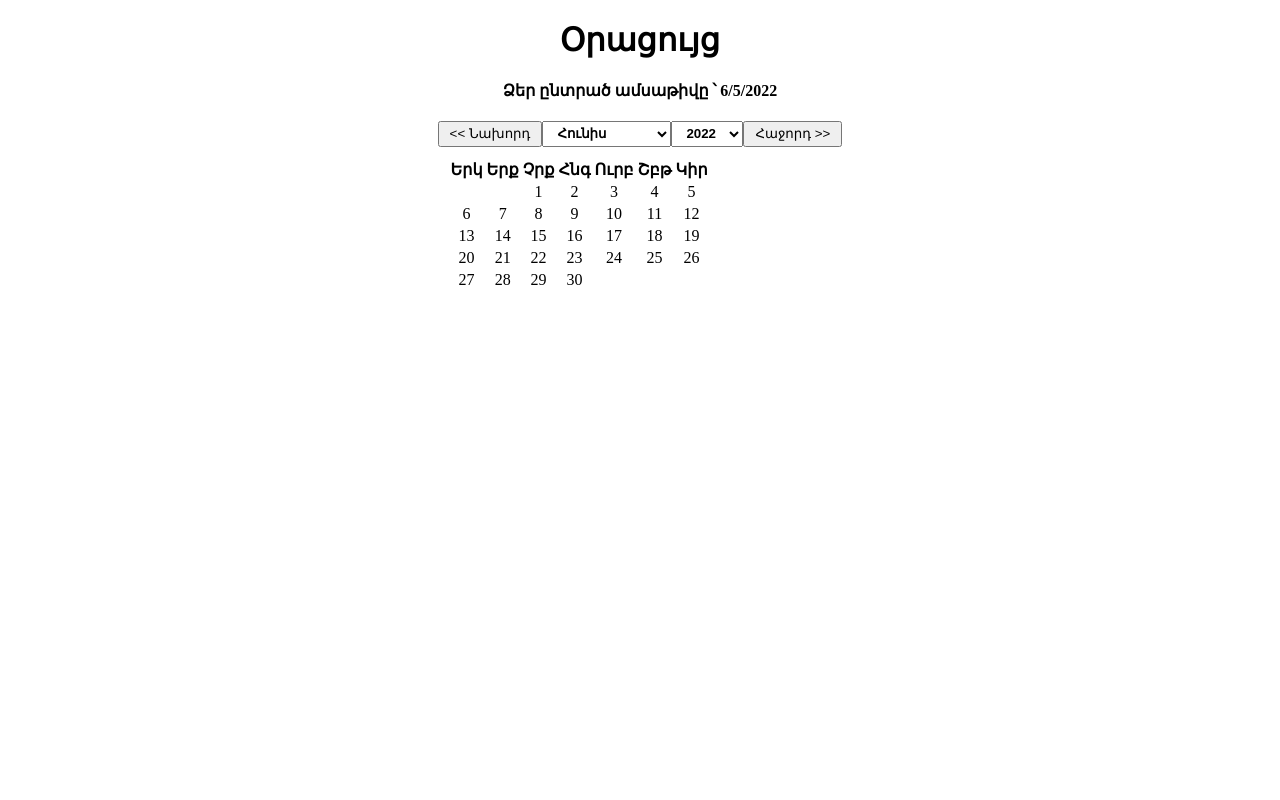
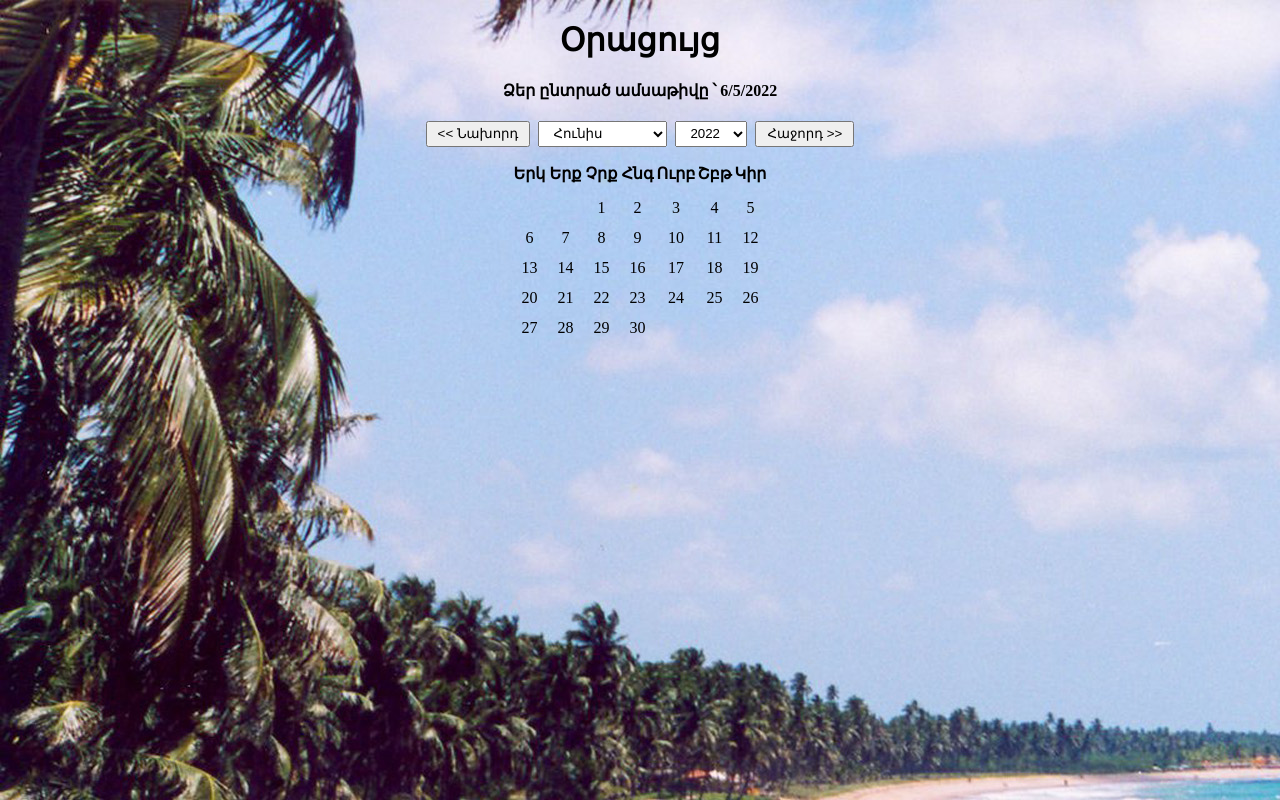
Before and after one commit to AndMkh7/Calendar, a React (Create React App) app: page / in a window 1280 px wide. Built offline with nearby package versions, Linux system fonts and the light colour scheme.

Commit message:
The completion of the project

```diff
--- a/public/index.html
+++ b/public/index.html
@@ -10,10 +10,10 @@
       content="Web site created using create-react-app"
     />
 
-
     <title>Օրացույց</title>
 
   </head>
+
   <body>
 
     <div id="root"></div>
--- a/src/components/Calendar/calendar.css
+++ b/src/components/Calendar/calendar.css
@@ -1,7 +1,40 @@
-.months {
-    font-weight: bold;
+.calendar header {
+    display: flex;
+    justify-content: center;
+    margin-bottom: 8px;
+    }
+
+.calendar header button,
+.calendar header select {
+    margin: 0 4px;
 }
 
-.years {
-    font-weight: bold;
+.calendar table {
+    table-layout: fixed;
+    border-collapse: separate;
+    border-spacing: 0;
+    margin: auto;
 }
+
+.calendar th {
+    vertical-align: middle;
+    text-align: center;
+    height: 36px;
+}
+
+.calendar .day {
+    padding: 4px 8px;
+    vertical-align: middle;
+    text-align: center;
+    border: 2px solid transparent;
+}
+
+.calendar .day:hover {
+    background-color: #eaeaeb;
+    cursor: pointer;
+    border-color:aqua;
+}
+
+.calendar.week.active{
+    border-color: #0081ff;
+}
--- a/src/components/Calendar/calendar.js
+++ b/src/components/Calendar/calendar.js
@@ -1,6 +1,5 @@
 import React from "react";
 import  './calendar.css' ;
-import './../../index.css'
 import * as utils from './utils';
 
 
@@ -22,7 +21,7 @@ export default class Calendar extends React.Component {
         date: this.props.date,
         currentDate: new Date(),
         selectedDate: null,
-    }
+    };
 
     /*creating functionality for buttons*/
 
@@ -37,16 +36,16 @@ export default class Calendar extends React.Component {
 
     previousMonthClick = () => {
         const date = new Date(this.year, this.month - 1); //-1 month from the
-        console.log(date);                                                                                    // current position
+        console.log(date);                                    // current position
         this.setState({date});
-    }
+    };
 
     nextMonthClick = () => {
         const date = new Date(this.year, this.month + 1); // +1 month from the
-        console.log(date);                                                                                        // current position
+        console.log(date);                                     // current position
         this.setState({date});
 
-    }
+    };
 
     renderSelectChange = () => {
         const year = this.yearSelect.value;
@@ -55,20 +54,21 @@ export default class Calendar extends React.Component {
         console.log(date);
         this.setState({date});
 
-    }
+    };
 
-    changeSelectedDay = date => {
+   changeSelectedDay = (date) => {
         console.log(date);
         this.setState({selectedDate: date});
         this.props.onChange(date)// for showing that the date was changed
-    }
+    };
+
+
 
     render() {
 
         const {years, months, weekDays} = this.props;
 
-
-        const daysOfMonth = utils.getMonthData(this.year, this.month)
+        const daysOfMonth = utils.getMonthData(this.year, this.month);
 
         return (
             <div className='calendar'>
@@ -119,26 +119,39 @@ export default class Calendar extends React.Component {
 
                     <tbody className='main'>
 
-
                         {daysOfMonth.map((week, index) =>
 
+
                             <tr key={index} className='week'>
-                            {week.map((date, index) =>
-                                date ?
-                                    <td key={index} className='day' onClick={() => {
-                                        this.changeSelectedDay(date)
+
+                                {week.map((date, index) =>{
+                                        let today = new Date();
+                                        let currentDay = today.getDate();
+                                        if(!date){
+                                            return <td key={index}/>
+                                        }
+                                        else{
+                                            if( currentDay=== date ){
+                                                return <td key={index} className='currentDay' onClick={() => {
+                                                    this.changeSelectedDay(date);
+
                                                 }}>
                                                     {date.getDate()}
                                                 </td>
-                                    :
-                                    <td key={index}/>
+                                            } else {
+                                                return (<td key={index} className='day' onClick={() => {
+                                                    this.changeSelectedDay(date);
+                                                }}>
+                                                    {date.getDate()}
+                                                </td>)
+                                            }
+                                        }
+                                    }
                                 )}
                             </tr>
                         )}
-
                     </tbody>
                 </table>
-
 
             </div>
         )
--- a/src/components/Calendar/utils.js
+++ b/src/components/Calendar/utils.js
@@ -2,7 +2,7 @@ const daysInMonthArr = [31, 28, 31, 30, 31, 30, 31, 31, 30, 31, 30, 31];
 
 function isLeapYear(year) {
     return !((year % 4 === 0) || (!(year % 100 !== 0)) && (year % 400 === 0));
-}
+}  // Returns leap year or no , i.e. February of 28 days or 29/365 or 366 days in year
 
 const Month = {
     January: 0,
@@ -20,8 +20,7 @@ const Month = {
 };
 
 
-
-export const getDaysInMonth = (date) => {
+export const getDaysInMonth = (date) => { // Returns how many days are in each month
     const month = date.getMonth();
     const year = date.getFullYear();
     const daysInMonth = daysInMonthArr[month];
@@ -31,7 +30,7 @@ export const getDaysInMonth = (date) => {
     } else {
         return daysInMonth;
     }
-}
+};
 
 
 export const getDayOfWeek = (date) => {
@@ -41,17 +40,16 @@ export const getDayOfWeek = (date) => {
         return 6;
     return dayOfWeek - 1;
 
+};
 
-}
-
-export const getMonthData = (year, month) => {
+export const getMonthData = (year, month) => {//
     const result = [];
     const date = new Date(year, month);
     let day = 1;
     const daysInMonth = getDaysInMonth(date); // Function for knowing the count of the days in each month based on
-    // the date
+                                             // the date
     const monthStartsOn = getDayOfWeek(date); // Function for knowing which day of the week the month starts based on
-    // the date ( etc from Monday to Sunday )
+                                             // the date ( etc from Monday to Sunday )
 
     //adding a massive for days in month per week
     for (let i = 0; i < (daysInMonth + monthStartsOn) / 7; i++) {
--- a/src/index.css
+++ b/src/index.css
@@ -1,5 +1,4 @@
 body {
-    /*background-color: red;*/
     margin: 0;
     font-family: -apple-system, BlinkMacSystemFont, 'Segoe UI', 'Roboto', 'Oxygen',
     'Ubuntu', 'Cantarell', 'Fira Sans', 'Droid Sans', 'Helvetica Neue',
@@ -8,12 +7,13 @@ body {
     -moz-osx-font-smoothing: grayscale;
     padding: 0;
     font-family: cursive;
-    width: 100vw;
-    height: 100vh;
+    width: 100%;
+    height: 100%;
     display: flex;
     flex-direction: column;
     align-items: center;
-}
+    background-image: url("images/background.jpg");
+    }
 
 code {
     font-family: source-code-pro, Menlo, Monaco, Consolas, 'Courier New',
```
Also changed, not shown: src/App.js (+5 -2 lines), src/images/background.jpg (added), src/images/favicon.png (renamed from public/favicon.png). Lines whose indentation alone changed are shown as unchanged.
